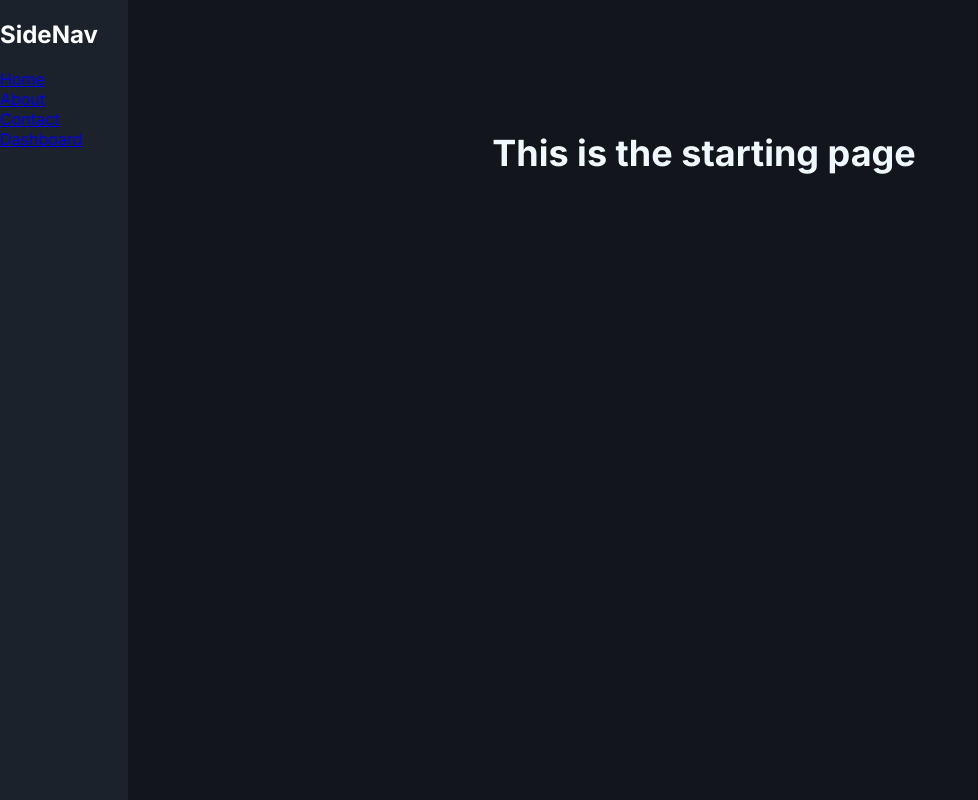
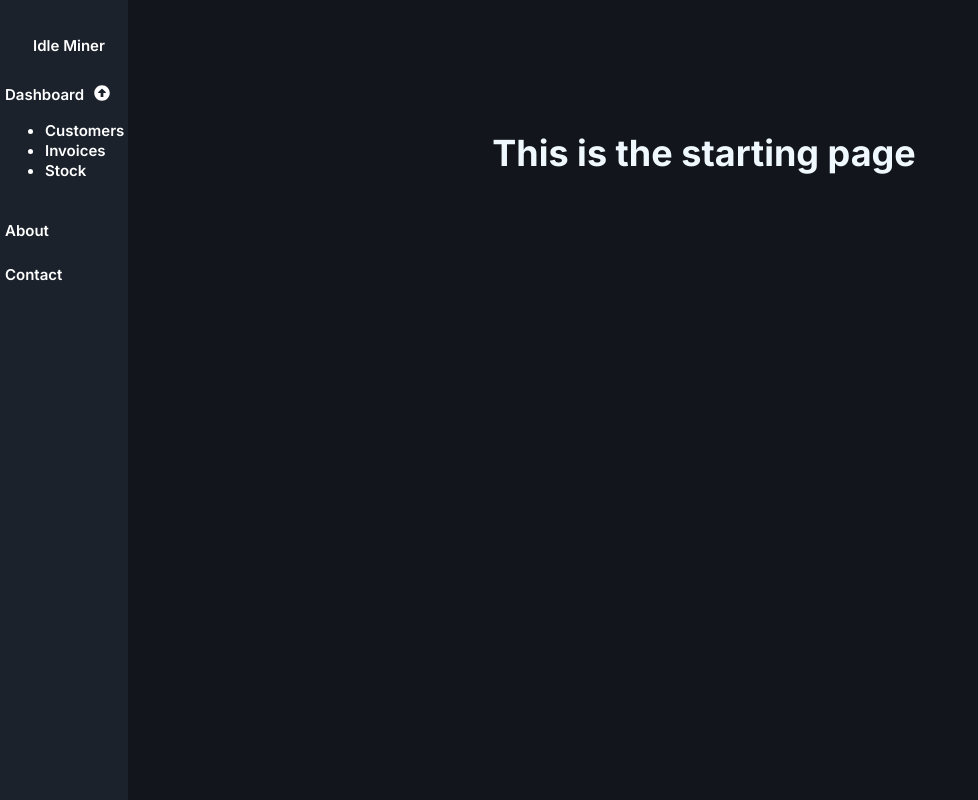
Before and after one commit to CSCairney/IMA, a Next.js app in the folder app/: page / in a window 1280 px wide. Shown: the whole page, without its empty margins (0-978 px from the left). Built offline with nearby package versions, Linux system fonts and the light colour scheme.

Commit message:
Add react-icons package and update NavLink component

```diff
--- a/app/package.json
+++ b/app/package.json
@@ -12,6 +12,7 @@
     "next": "14.0.4",
     "react": "^18",
     "react-dom": "^18",
+    "react-icons": "^4.12.0",
     "sass": "^1.69.5"
   },
   "devDependencies": {
--- a/app/src/components/common/_SideNav/_NavLink/index.tsx
+++ b/app/src/components/common/_SideNav/_NavLink/index.tsx
@@ -1,22 +1,44 @@
-import React from "react";
+"use client";
+import React, { useState } from "react";
 import styles from "./styles.module.scss";
 import Link from "next/link";
+import { NavLink } from "../types/nav";
+import { FaArrowAltCircleDown, FaArrowAltCircleUp } from "react-icons/fa";
 
 type NavlinkProps = {
     name: string;
     path: string;
-    subPaths?: [];
+    subPaths?: NavLink[];
 };
 
-const Navlink:React.FC<NavlinkProps> = ({name, path}) => {
+const Navlink: React.FC<NavlinkProps> = ({ name, path, subPaths }) => {
+    const [subPathsOpen, setSubPathsOpen] = useState(true);
+
+    const toggleSubPaths = () => {
+        setSubPathsOpen(!subPathsOpen);
+    };
 
     return (
-        <div className={styles.Navlink}>
-            <Link href={path}>
-                {name}
-            </Link>
+        <div className={styles.subLinks}>
+            <div className={styles.container}>
+                <Link href={path} className={styles.link}>
+                    {name}
+                </Link>
+                {subPaths ? subPathsOpen ? <FaArrowAltCircleUp className={styles.subPathToggle} onClick={() => toggleSubPaths()} /> : <FaArrowAltCircleDown className={styles.subPathToggle} onClick={() => toggleSubPaths()} /> : null}
+            </div>
+            {subPaths && subPathsOpen && (
+                <ul>
+                    {subPaths.map((subPath, index) => (
+                        <li key={index}>
+                            <Link href={subPath.path} className={styles.link}>
+                                {subPath.name}
+                            </Link>
+                        </li>
+                    ))}
+                </ul>
+            )}
         </div>
     );
-}
+};
 
 export default Navlink;
--- a/app/src/components/common/_SideNav/_NavLink/styles.module.scss
+++ b/app/src/components/common/_SideNav/_NavLink/styles.module.scss
@@ -1,3 +1,35 @@
-.Navlink{
+.link{
+    text-decoration: none;
+    color: inherit;
+    font-size: 15px;
+    font-weight: 600;
+    transition: color 0.3s ease-in-out;
+    &:hover{
+        color: red;
+    }
+    &--active{
+        color: white;
+    }
+    @media (max-width: 768px){
+        font-size: 10px;
+    }
+    @media (max-width: 480px){
+        font-size: 5px;
+    }
+}
 
+.container {
+    display: grid;
+    grid-template-columns: 1fr 1fr;
+    grid-template-rows: 1fr;
+    gap: 10px;
 }
+
+.subPathToggle {
+    &:hover{
+        color: red;
+    }
+    &--active{
+        color: white;
+    }
+}
--- a/app/src/components/common/_SideNav/_constants/links.tsx
+++ b/app/src/components/common/_SideNav/_constants/links.tsx
@@ -1,16 +1,7 @@
-export const links =[
-        {
-            name: "Home",
-            path: "/"
-        },
-        {
-            name: "About",
-            path: "/about"
-        },
-        {
-            name: "Contact",
-            path: "/contact"
-        },
+import { NavLinks } from "../types/nav";
+
+export const NavbarLinks: NavLinks = {
+    links: [
         {
             name: "Dashboard",
             path: "/dashboard",
@@ -28,6 +19,14 @@ export const links =[
                     path: "/dashboard/stock"
                 },
             ]
-
+        },
+        {
+            name: "About",
+            path: "/about"
+        },
+        {
+            name: "Contact",
+            path: "/contact"
         }
     ]
+};
--- a/app/src/components/common/_SideNav/index.tsx
+++ b/app/src/components/common/_SideNav/index.tsx
@@ -1,18 +1,19 @@
 import React from "react";
 import styles from "./styles.module.scss";
-import { links } from "./_constants/links";
+import { NavbarLinks } from "./_constants/links";
 import Navlink from "./_NavLink";
+import Link from "next/link";
 
 const SideNav = () => {
 
     return (
         <div className={styles.sideNav}>
             <div className={styles.sideNav__branding}>
-                <h1>SideNav</h1>
+                <Link className={styles.sideNav__brandingLink} href="/">Idle Miner</Link>
             </div>
             <div className={styles.sideNav__links}>
-                {links.map((link, index) => (
-                    <Navlink key={index} name={link.name} path={link.path} />
+                {NavbarLinks.links.map((link, index) => (
+                    <Navlink key={index} name={link.name} path={link.path} subPaths={link.subPaths} />
                 ))}
             </div>
         </div>
--- a/app/src/components/common/_SideNav/styles.module.scss
+++ b/app/src/components/common/_SideNav/styles.module.scss
@@ -4,4 +4,40 @@
     height: 100%;
     width: 10vw;
     border-right: white 1px solid;
+    padding: 5px;
+    display: grid;
+    grid-template-rows: 10% 90%;
+    &__branding{
+        display: grid;
+        grid-template-rows: 100%;
+        align-items: center;
+        justify-content: center;
+    }
+    &__brandingLink{
+        text-decoration: none;
+        color: inherit;
+        font-size: 15px;
+        font-weight: 600;
+        transition: color 0.3s ease-in-out;
+        &:hover{
+            color: red;
+        }
+        &--active{
+            color: white;
+        }
+        @media (max-width: 768px){
+            font-size: 10px;
+        }
+        @media (max-width: 480px){
+            font-size: 5px;
+        }
+    }
+    &__links{
+        display: flex;
+        flex-direction: column;
+        align-items: flex-start;
+        justify-content: flex-start;
+        gap: 25px;
+        height: 100%;
+    }
 }
--- /dev/null
+++ b/app/src/components/common/_SideNav/types/nav.tsx
@@ -0,0 +1,9 @@
+export type NavLink = {
+    name: string;
+    path: string;
+    subPaths?: NavLink[];
+};
+
+export type NavLinks = {
+    links: NavLink[];
+};
```
Also changed, not shown: 1 other file (tests, documents, lock files or other folders).
